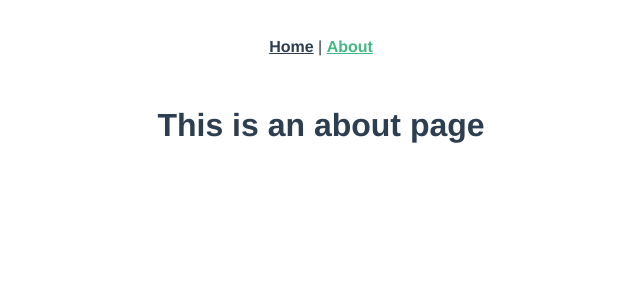
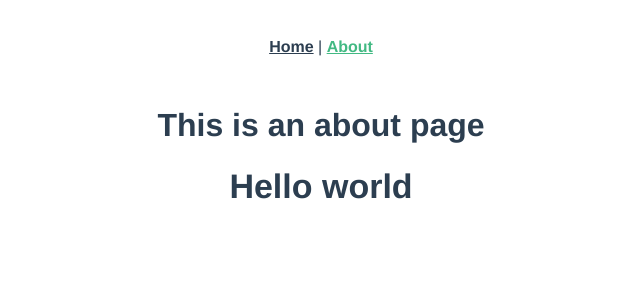
Before and after one commit to Reuno92/Vue2-first-tests, a Vue app: page /about in a window 1280 px wide. Shown: the top 300 px of the page, without its empty margins (319-959 px from the left). Built offline with nearby package versions, Linux system fonts and the light colour scheme.

Commit message:
feat(Fancyheading): add FancyHeading Component to about page

```diff
--- a/src/components/FancyHeading.vue
+++ b/src/components/FancyHeading.vue
@@ -1,5 +1,5 @@
 <template>
-  <h1>{{ title }}</h1>
+  <h1 class="heading">{{ title }}</h1>
 </template>
 
 <script lang="ts">
@@ -17,5 +17,9 @@ export default class FancyHeading extends Vue {
 </script>
 
 <style lang="scss" scoped>
-
+  .heading {
+    font-size: 34px;
+    text-align: center;
+    color: #2c3e50;
+  }
 </style>
--- a/src/views/About.vue
+++ b/src/views/About.vue
@@ -1,5 +1,15 @@
 <template>
   <div class="about">
     <h1>This is an about page</h1>
+    <FancyHeading/>
   </div>
 </template>
+
+<script>
+import FancyHeading from '@/components/FancyHeading.vue';
+
+export default {
+  name: 'about',
+  components: { FancyHeading },
+};
+</script>
```
